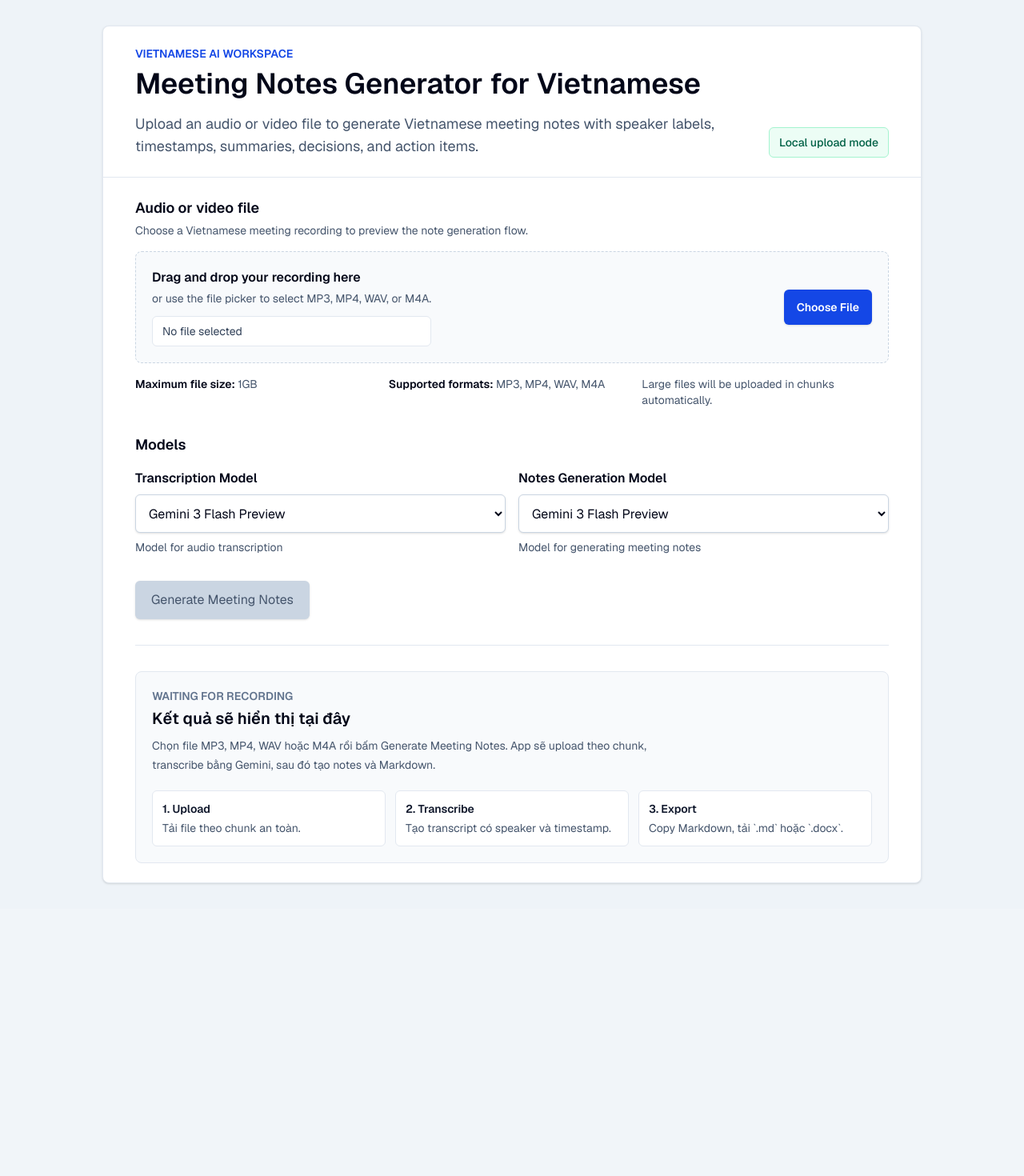
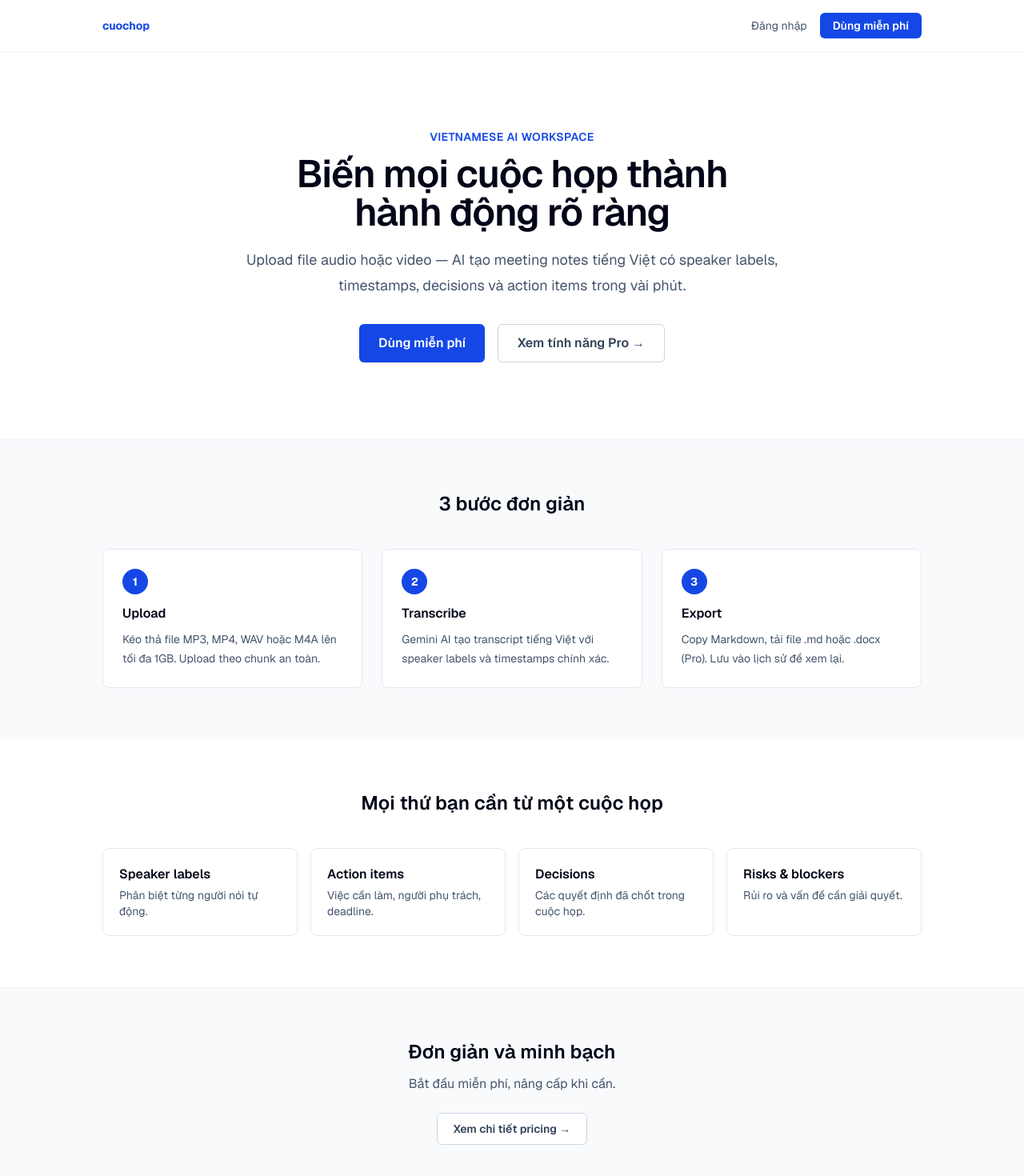
Before and after one commit to khongmanhpro/cuochop, a Next.js app: page / in a window 1280 px wide. Shown: the top 1470 px of the page at 80% size. Before the commit the page ends 1136 px from the top, so only its background shows below. Built offline with nearby package versions, Linux system fonts and the light colour scheme.

Commit message:
feat: add landing page, remove old root page

```diff
--- /dev/null
+++ b/src/app/(marketing)/page.tsx
@@ -0,0 +1,139 @@
+import Link from "next/link";
+
+export default function LandingPage() {
+  return (
+    <main className="min-h-screen bg-white">
+      {/* Nav */}
+      <header className="border-b border-slate-100 px-4 py-4 sm:px-6">
+        <div className="mx-auto flex max-w-5xl items-center justify-between">
+          <span className="text-sm font-bold text-blue-700">cuochop</span>
+          <div className="flex items-center gap-4">
+            <Link href="/auth/login" className="text-sm text-slate-600 hover:text-slate-900">
+              Đăng nhập
+            </Link>
+            <Link
+              href="/auth/signup"
+              className="inline-flex h-8 items-center rounded-md bg-blue-700 px-4 text-sm font-semibold text-white hover:bg-blue-800"
+            >
+              Dùng miễn phí
+            </Link>
+          </div>
+        </div>
+      </header>
+
+      {/* Hero */}
+      <section className="px-4 py-16 text-center sm:px-6 sm:py-24">
+        <div className="mx-auto max-w-3xl">
+          <p className="text-sm font-semibold uppercase tracking-wide text-blue-700">
+            Vietnamese AI Workspace
+          </p>
+          <h1 className="mt-3 text-4xl font-semibold tracking-tight text-slate-950 sm:text-5xl">
+            Biến mọi cuộc họp thành
+            <br />
+            hành động rõ ràng
+          </h1>
+          <p className="mt-5 text-lg leading-8 text-slate-600">
+            Upload file audio hoặc video — AI tạo meeting notes tiếng Việt có speaker labels,
+            timestamps, decisions và action items trong vài phút.
+          </p>
+          <div className="mt-8 flex items-center justify-center gap-4">
+            <Link
+              href="/auth/signup"
+              className="inline-flex h-12 items-center rounded-md bg-blue-700 px-6 text-base font-semibold text-white shadow-sm hover:bg-blue-800"
+            >
+              Dùng miễn phí
+            </Link>
+            <Link
+              href="/pricing"
+              className="inline-flex h-12 items-center rounded-md border border-slate-300 px-6 text-base font-semibold text-slate-700 hover:border-blue-400 hover:text-blue-700"
+            >
+              Xem tính năng Pro →
+            </Link>
+          </div>
+        </div>
+      </section>
+
+      {/* How it works */}
+      <section className="border-t border-slate-100 bg-slate-50 px-4 py-16 sm:px-6">
+        <div className="mx-auto max-w-5xl">
+          <h2 className="text-center text-2xl font-semibold text-slate-950">
+            3 bước đơn giản
+          </h2>
+          <div className="mt-10 grid gap-6 sm:grid-cols-3">
+            {[
+              {
+                step: "1",
+                title: "Upload",
+                desc: "Kéo thả file MP3, MP4, WAV hoặc M4A lên tối đa 1GB. Upload theo chunk an toàn.",
+              },
+              {
+                step: "2",
+                title: "Transcribe",
+                desc: "Gemini AI tạo transcript tiếng Việt với speaker labels và timestamps chính xác.",
+              },
+              {
+                step: "3",
+                title: "Export",
+                desc: "Copy Markdown, tải file .md hoặc .docx (Pro). Lưu vào lịch sử để xem lại.",
+              },
+            ].map((item) => (
+              <div
+                key={item.step}
+                className="rounded-lg border border-slate-200 bg-white p-6"
+              >
+                <div className="mb-3 flex h-8 w-8 items-center justify-center rounded-full bg-blue-700 text-sm font-bold text-white">
+                  {item.step}
+                </div>
+                <h3 className="font-semibold text-slate-950">{item.title}</h3>
+                <p className="mt-2 text-sm leading-6 text-slate-600">{item.desc}</p>
+              </div>
+            ))}
+          </div>
+        </div>
+      </section>
+
+      {/* Features */}
+      <section className="px-4 py-16 sm:px-6">
+        <div className="mx-auto max-w-5xl">
+          <h2 className="text-center text-2xl font-semibold text-slate-950">
+            Mọi thứ bạn cần từ một cuộc họp
+          </h2>
+          <div className="mt-10 grid gap-4 sm:grid-cols-2 lg:grid-cols-4">
+            {[
+              { title: "Speaker labels", desc: "Phân biệt từng người nói tự động." },
+              { title: "Action items", desc: "Việc cần làm, người phụ trách, deadline." },
+              { title: "Decisions", desc: "Các quyết định đã chốt trong cuộc họp." },
+              { title: "Risks & blockers", desc: "Rủi ro và vấn đề cần giải quyết." },
+            ].map((f) => (
+              <div key={f.title} className="rounded-lg border border-slate-200 p-5">
+                <h3 className="font-semibold text-slate-950">{f.title}</h3>
+                <p className="mt-1 text-sm text-slate-600">{f.desc}</p>
+              </div>
+            ))}
+          </div>
+        </div>
+      </section>
+
+      {/* Pricing preview */}
+      <section className="border-t border-slate-100 bg-slate-50 px-4 py-16 sm:px-6">
+        <div className="mx-auto max-w-3xl text-center">
+          <h2 className="text-2xl font-semibold text-slate-950">Đơn giản và minh bạch</h2>
+          <p className="mt-3 text-slate-600">
+            Bắt đầu miễn phí, nâng cấp khi cần.
+          </p>
+          <Link
+            href="/pricing"
+            className="mt-6 inline-flex h-10 items-center rounded-md border border-slate-300 bg-white px-5 text-sm font-semibold text-slate-700 hover:border-blue-400 hover:text-blue-700"
+          >
+            Xem chi tiết pricing →
+          </Link>
+        </div>
+      </section>
+
+      {/* Footer */}
+      <footer className="border-t border-slate-100 px-4 py-8 text-center text-sm text-slate-500 sm:px-6">
+        <p>© 2026 cuochop. Vietnamese AI Workspace.</p>
+      </footer>
+    </main>
+  );
+}
--- a/src/app/page.tsx
+++ /dev/null
@@ -1,5 +0,0 @@
-import { MeetingNotesGenerator } from "./meeting-notes-generator";
-
-export default function Home() {
-  return <MeetingNotesGenerator />;
-}
```
